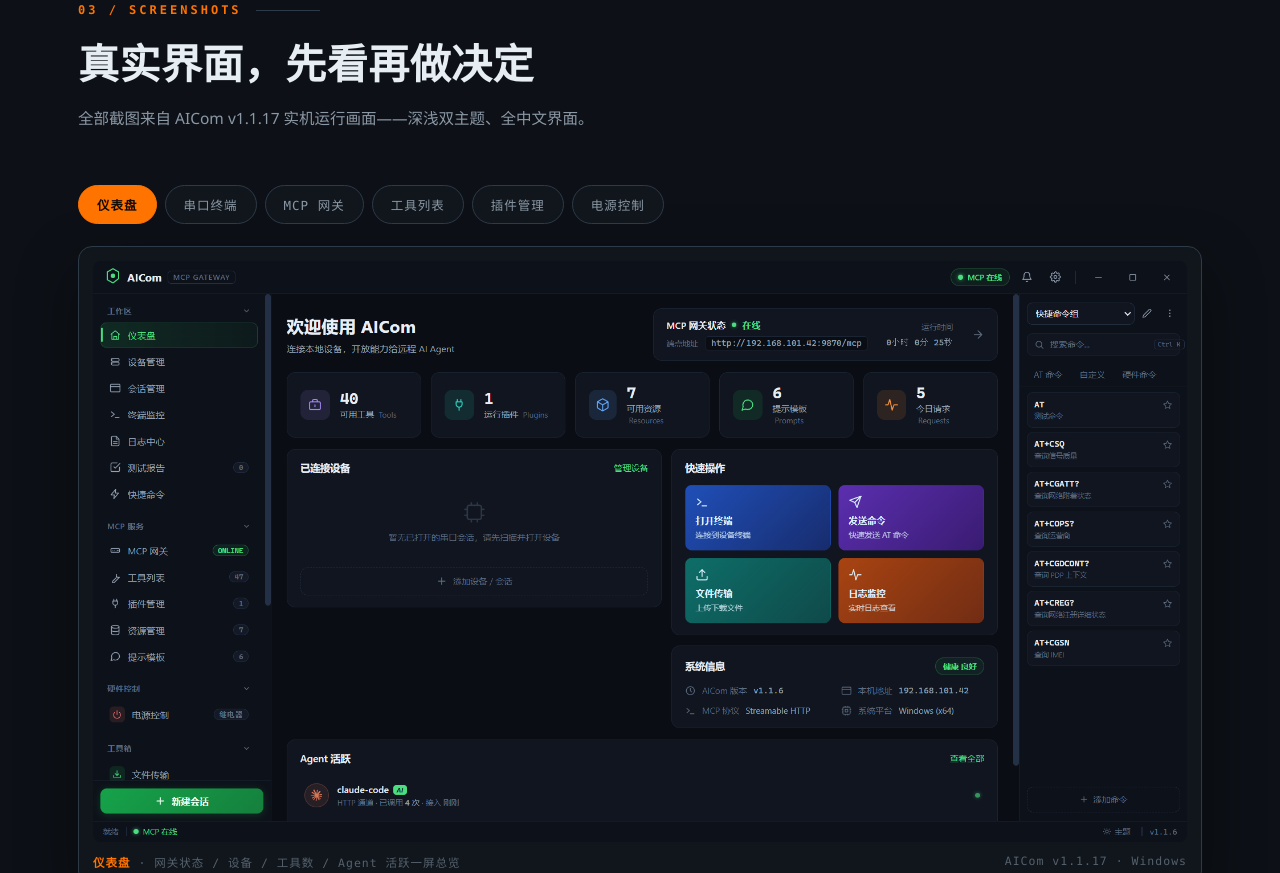
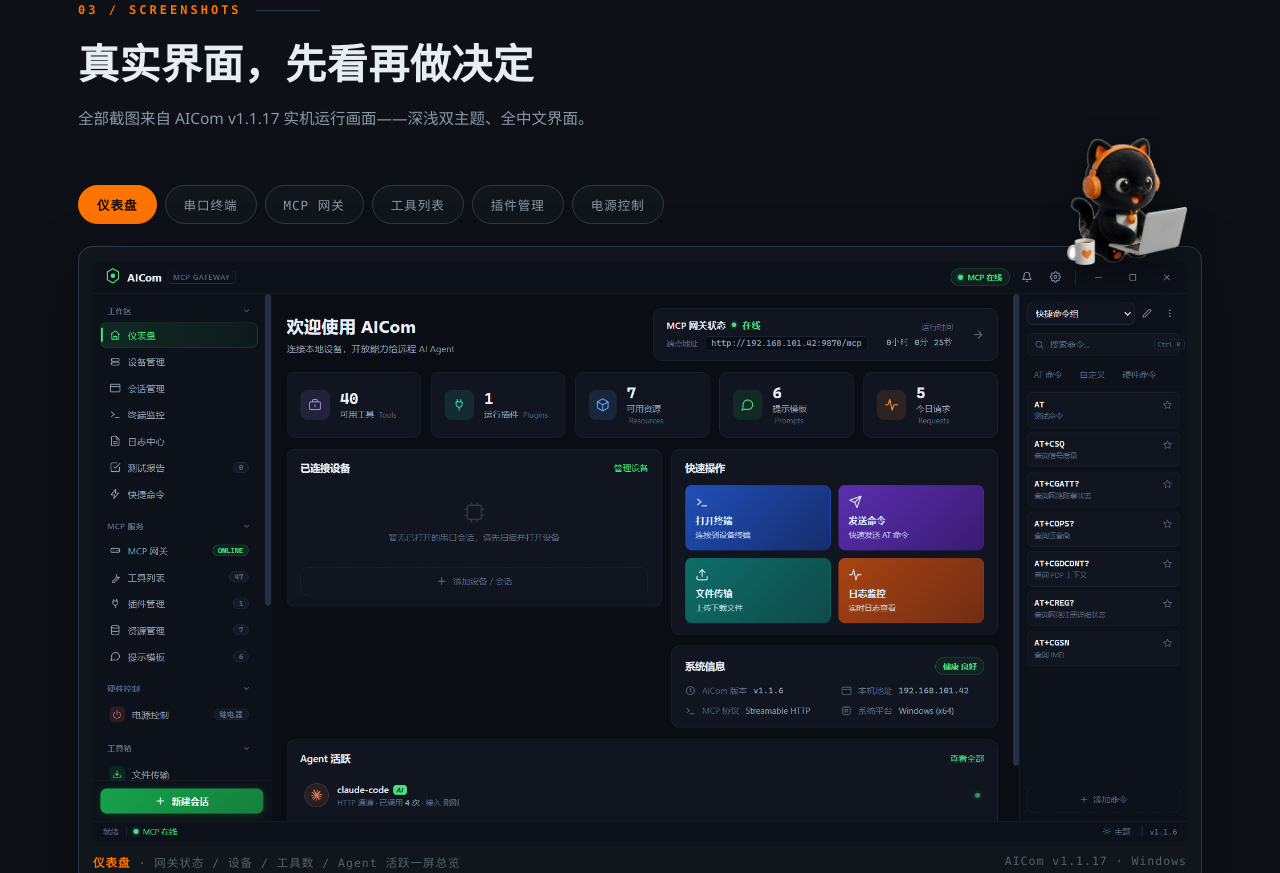
Before and after one commit to mengxiangrui1211/aicom-site, a plain HTML site: page index.html in a window 1280 px wide. Shown: the part 2275-3148 px from the top of the page. Drawn offline with Linux system fonts and the light colour scheme.

Commit message:
feat: 通通动画坐上截图区窗口顶边（APNG 压缩至 1.1MB + reduced-motion 静态降级）

```diff
--- a/index.html
+++ b/index.html
@@ -291,8 +291,14 @@
 }
 .tab:hover { color: var(--ink); border-color: var(--brand); }
 .tab.on { background: var(--brand); color: #140b02; border-color: var(--brand); font-weight: 600; }
-.shot-frame { background: var(--panel); border: 1px solid var(--line2); border-radius: 14px; padding: 14px; box-shadow: 0 24px 60px rgba(0,0,0,.45); }
-.shot-frame img { width: 100%; display: block; border-radius: 8px; }
+.shot-frame { position: relative; background: var(--panel); border: 1px solid var(--line2); border-radius: 14px; padding: 14px; box-shadow: 0 24px 60px rgba(0,0,0,.45); }
+.shot-frame > img { width: 100%; display: block; border-radius: 8px; }
+.shot-frame .shot-mascot {
+  position: absolute; right: 14px; bottom: calc(100% - 18px); width: 120px; height: auto;
+  pointer-events: none; user-select: none; z-index: 2;
+  filter: drop-shadow(0 8px 16px rgba(0,0,0,.45));
+}
+@media (max-width: 720px) { .shot-frame .shot-mascot { display: none; } }
 .shot-cap { margin-top: 12px; font-family: var(--mono); font-size: 11.5px; color: var(--faint); letter-spacing: 1px; display: flex; justify-content: space-between; gap: 12px; flex-wrap: wrap; }
 .shot-cap b { color: var(--brand); }
 
@@ -581,6 +587,7 @@
     </div>
     <div class="shot-frame rev d1">
       <img id="shotImg" src="assets/shots/dashboard.png" alt="AICom 界面截图">
+      <img class="shot-mascot" src="assets/video-src/tongtong-loop.png" alt="通通坐在窗口上看截图" draggable="false">
       <div class="shot-cap"><span id="shotCap"></span><span>AICom v<span data-ver></span> · Windows</span></div>
     </div>
   </div>
@@ -765,6 +772,10 @@
 if (!location.hash) window.addEventListener('load', () => window.scrollTo(0, 0));
 
 const reduced = matchMedia('(prefers-reduced-motion: reduce)').matches;
+if (reduced) {
+  const mascot = document.querySelector('.shot-mascot');
+  if (mascot) mascot.src = 'assets/video-src/tongtong-frame0.png';
+}
 (function drawScope() {
   if (!reduced) {
     sx += hovering ? 4 : 1.6;
```
Also changed, not shown: assets/video-src/tongtong-frame0.png (added), assets/video-src/tongtong-loop.png (added).
